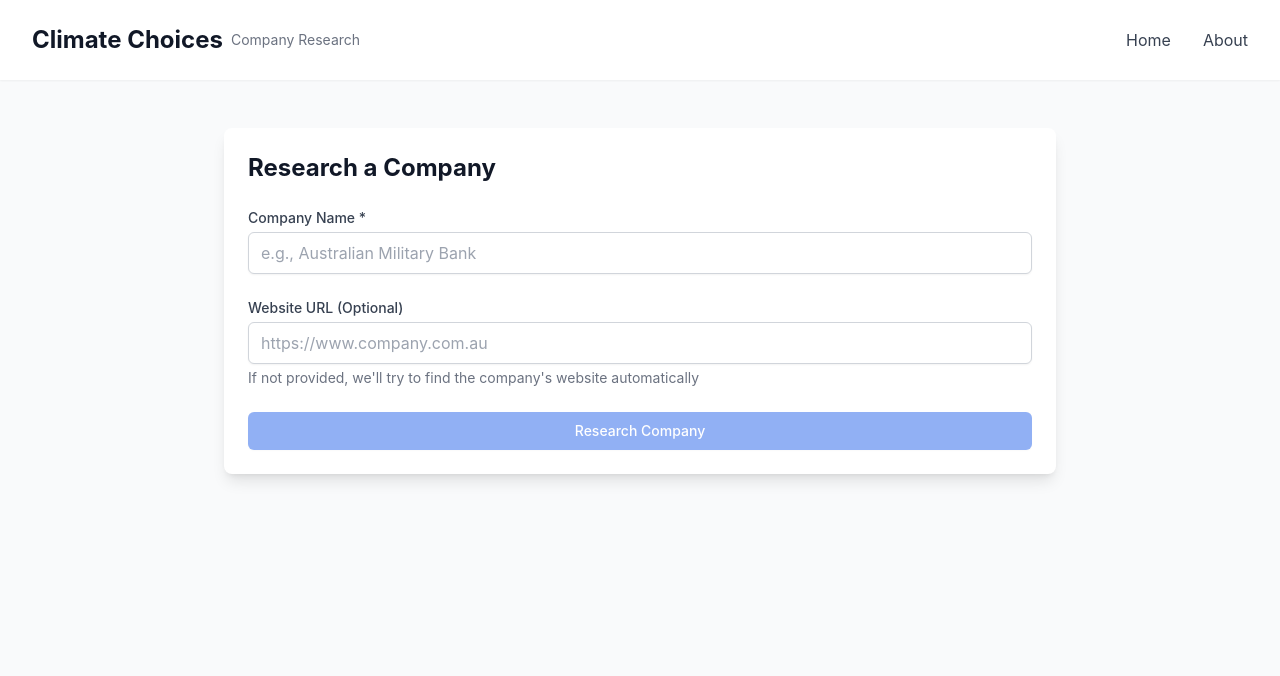
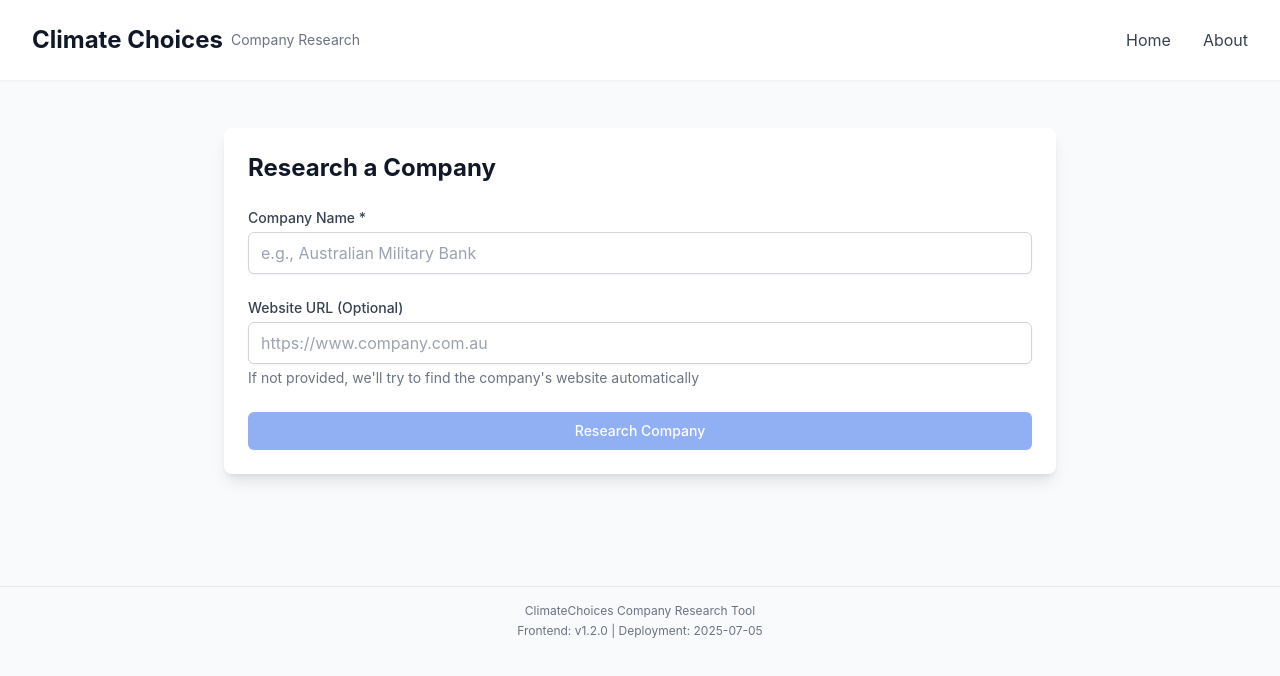
Before and after one commit to DB-Bee6465/climatechoices-company-research, a Next.js app: page /research in a window 1280 px wide. Shown: the top 676 px of the page. Built offline with nearby package versions, Linux system fonts and the light colour scheme.

Commit message:
Add version information to research results page
- Display API version, research status, and search method in results
- Add footer with frontend version and deployment date
- Improved debugging visibility for users
- Better transparency about system status

```diff
--- a/pages/research.js
+++ b/pages/research.js
@@ -240,14 +240,36 @@ export default function Research() {
                 </div>
               </div>
 
-              {/* Timestamp */}
-              <div className="text-sm text-gray-500 text-center pt-4 border-t">
-                Research completed: {new Date(results.timestamp).toLocaleString()}
+              {/* Timestamp and Version Info */}
+              <div className="text-sm text-gray-500 text-center pt-4 border-t space-y-1">
+                <div>Research completed: {new Date(results.timestamp).toLocaleString()}</div>
+                {results.api_version && (
+                  <div>API Version: {results.api_version}</div>
+                )}
+                {results.data?.debug_info?.api_version && (
+                  <div>Debug API Version: {results.data.debug_info.api_version}</div>
+                )}
+                {results.data?.research_status && (
+                  <div>Status: {results.data.research_status}</div>
+                )}
+                {results.data?.search_method && (
+                  <div>Search Method: {results.data.search_method}</div>
+                )}
               </div>
             </div>
           </div>
         )}
       </main>
+
+      {/* Footer with Version Info */}
+      <footer className="bg-gray-50 border-t mt-8">
+        <div className="max-w-7xl mx-auto py-4 px-4 sm:px-6 lg:px-8">
+          <div className="text-center text-xs text-gray-500 space-y-1">
+            <div>ClimateChoices Company Research Tool</div>
+            <div>Frontend: v1.2.0 | Deployment: {new Date().toISOString().split('T')[0]}</div>
+          </div>
+        </div>
+      </footer>
     </div>
   )
 }
```
